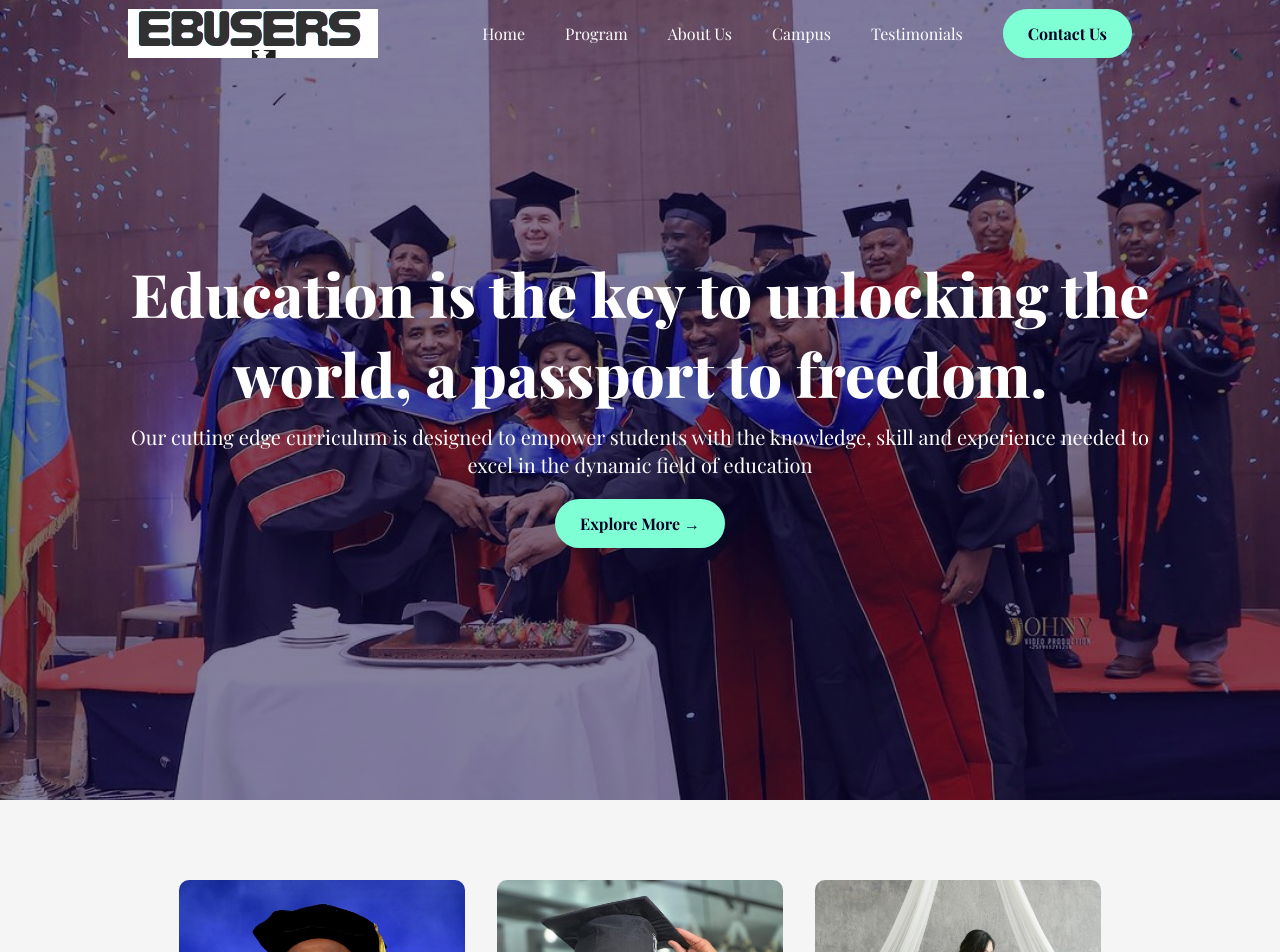
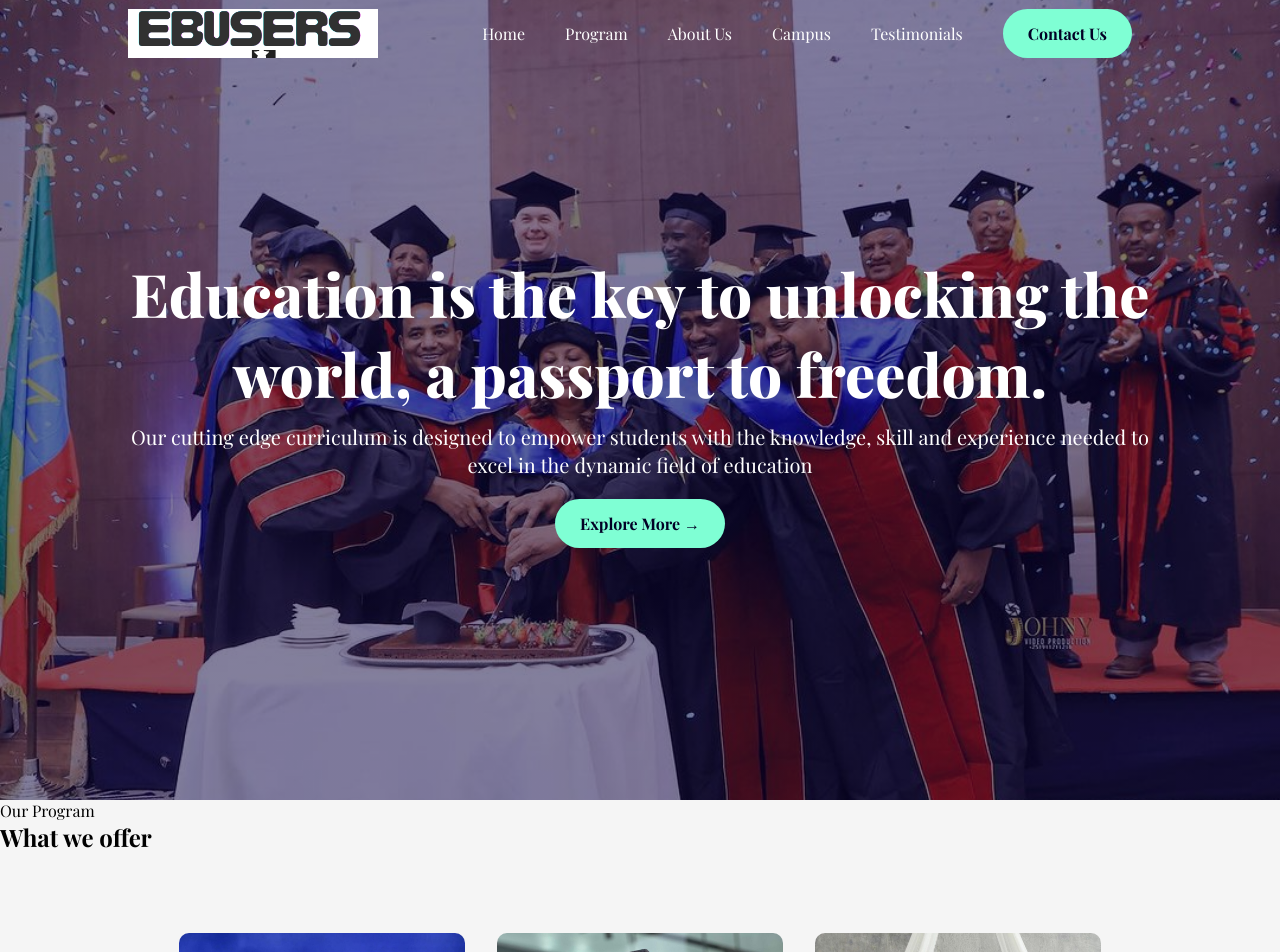
Before and after one commit to Tolegithub7/React, a React (Vite) app in the folder Ebusers/: page / in a window 1280 px wide. Shown: the top 952 px of the page. Built offline with nearby package versions, Linux system fonts and the light colour scheme; a web font is replaced by a local one.

Commit message:
Create new folder Title

```diff
--- a/Ebusers/src/App.jsx
+++ b/Ebusers/src/App.jsx
@@ -2,12 +2,14 @@ import "./App.css";
 import Navbar from "./Components/Navbar/Navbar";
 import Hero from "./Components/Hero/Hero";
 import Programs from "./Components/Programs/Programs";
+import Title from "./Components/Title/Title";
 
 function App() {
   return (
     <>
       <Navbar />
       <Hero />
+      <Title />
       <div className="container">
         <Programs />
       </div>
--- /dev/null
+++ b/Ebusers/src/Components/Title/Title.jsx
@@ -0,0 +1,12 @@
+import "./Title.css";
+
+const Title = () => {
+  return (
+    <div className="title">
+      <p>Our Program</p>
+      <h2>What we offer</h2>
+    </div>
+  );
+};
+
+export default Title;
```
Also changed, not shown: Ebusers/src/Components/Title/Title.css (added).
